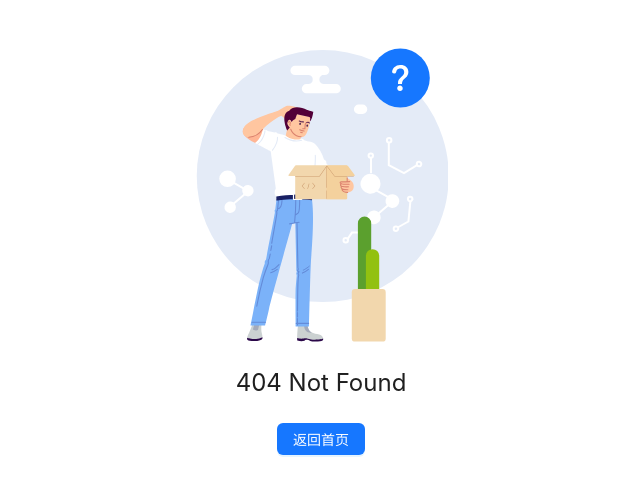
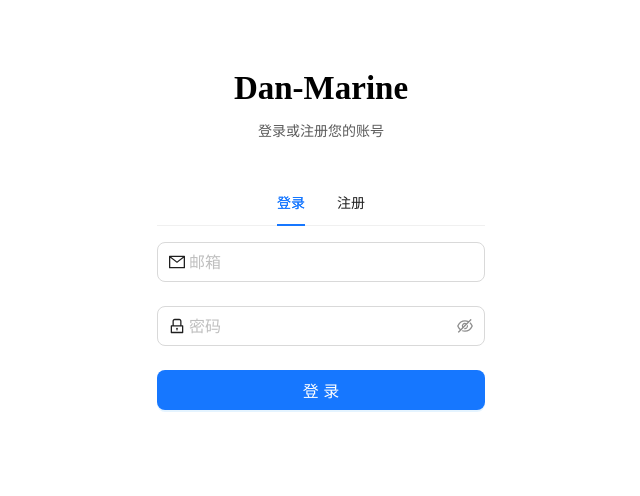
Before and after one commit to JasonYanHJ/ship-sale-frontend, a React (Vite) app: page /login in a window 1280 px wide. Before the commit this address had no page. Shown: the top 496 px of the page, without its empty margins (319-959 px from the left). Built offline with nearby package versions, Linux system fonts and the light colour scheme; no server answers.

Commit message:
feat: 实现用户的登录注册功能

```diff
--- a/src/App.tsx
+++ b/src/App.tsx
@@ -14,14 +14,19 @@ import PageNotFound from "./module/layout/PageNotFound";
 import TagManagementPage from "./module/tag/TagManagementPage";
 import SalerManagementPage from "./module/saler/SalerManagementPage";
 import MailForwardPage from "./module/mail/MailForwardPage";
+import { AuthProvider } from "./module/auth/useAuth";
+import LoginAndRegisterForm from "./module/auth/LoginAndRegister";
 
 dayjs.locale("zh-cn");
 
 const App = () => {
   return (
     <ConfigProvider locale={zhCN}>
+      <AuthProvider>
         <Router>
           <Routes>
+            <Route path="/login" element={<LoginAndRegisterForm />} />
+
             <Route element={<Layout />}>
               <Route path="/welcome" element={<div>hello</div>} />
               <Route path="/mail-forward" element={<MailForwardPage />} />
@@ -33,6 +38,7 @@ const App = () => {
             <Route path="*" element={<PageNotFound />} />
           </Routes>
         </Router>
+      </AuthProvider>
     </ConfigProvider>
   );
 };
--- /dev/null
+++ b/src/module/auth/LoginAndRegister.tsx
@@ -0,0 +1,187 @@
+import { useState } from "react";
+import { useNavigate, useLocation } from "react-router-dom";
+import { LoginForm, ProFormText } from "@ant-design/pro-components";
+import { LockOutlined, MailOutlined, UserOutlined } from "@ant-design/icons";
+import { Tabs } from "antd";
+import useAuth from "./useAuth";
+import { withMessage } from "../../service/api-request/apiRequest";
+
+type RegisterFormDateType = {
+  name: string;
+  email: string;
+  password: string;
+};
+type LoginFormDateType = {
+  email: string;
+  password: string;
+};
+
+const LoginAndRegisterForm = () => {
+  const [loginType, setLoginType] = useState("login");
+  const navigate = useNavigate();
+  const location = useLocation();
+
+  const { login, register } = useAuth();
+
+  // 获取重定向路径
+  const from = location.state?.from?.pathname || "/";
+
+  // 登录处理函数
+  const handleLogin = async (values: LoginFormDateType) => {
+    const { email, password } = values;
+    await withMessage(login(email, password));
+    navigate(from, { replace: true });
+  };
+
+  // 注册处理函数
+  const handleRegister = async (values: RegisterFormDateType) => {
+    const { name, email, password } = values;
+    await withMessage(register(name, email, password));
+    navigate(from, { replace: true });
+  };
+
+  return (
+    <div style={{ maxWidth: "400px", margin: "0 auto", padding: "40px 0" }}>
+      <LoginForm
+        title="Dan-Marine"
+        subTitle="登录或注册您的账号"
+        submitter={{
+          searchConfig: { submitText: loginType === "login" ? "登录" : "注册" },
+        }}
+        onFinish={loginType === "login" ? handleLogin : handleRegister}
+      >
+        <Tabs
+          activeKey={loginType}
+          onChange={setLoginType}
+          centered
+          items={[
+            {
+              key: "login",
+              label: "登录",
+            },
+            {
+              key: "register",
+              label: "注册",
+            },
+          ]}
+        />
+
+        {loginType === "login" && (
+          <>
+            <ProFormText
+              name="email"
+              fieldProps={{
+                size: "large",
+                prefix: <MailOutlined />,
+              }}
+              placeholder="邮箱"
+              rules={[
+                {
+                  required: true,
+                  message: "请输入邮箱",
+                },
+                {
+                  type: "email",
+                  message: "请输入有效的邮箱地址",
+                },
+              ]}
+            />
+            <ProFormText.Password
+              name="password"
+              fieldProps={{
+                size: "large",
+                prefix: <LockOutlined />,
+              }}
+              placeholder="密码"
+              rules={[
+                {
+                  required: true,
+                  message: "请输入密码",
+                },
+              ]}
+            />
+          </>
+        )}
+
+        {loginType === "register" && (
+          <>
+            <ProFormText
+              name="email"
+              fieldProps={{
+                size: "large",
+                prefix: <MailOutlined />,
+              }}
+              placeholder="邮箱"
+              rules={[
+                {
+                  required: true,
+                  message: "请输入邮箱",
+                },
+                {
+                  type: "email",
+                  message: "请输入有效的邮箱地址",
+                },
+              ]}
+            />
+            <ProFormText
+              name="name"
+              fieldProps={{
+                size: "large",
+                prefix: <UserOutlined />,
+              }}
+              placeholder="用户名"
+              rules={[
+                {
+                  required: true,
+                  message: "请输入用户名",
+                },
+              ]}
+            />
+            <ProFormText.Password
+              name="password"
+              fieldProps={{
+                size: "large",
+                prefix: <LockOutlined />,
+              }}
+              placeholder="密码"
+              rules={[
+                {
+                  required: true,
+                  message: "请输入密码",
+                },
+                {
+                  min: 6,
+                  message: "密码长度不能少于6位",
+                },
+              ]}
+            />
+            <ProFormText.Password
+              name="confirmPassword"
+              fieldProps={{
+                size: "large",
+                prefix: <LockOutlined />,
+              }}
+              placeholder="确认密码"
+              rules={[
+                {
+                  required: true,
+                  message: "请确认密码",
+                },
+                ({ getFieldValue }) => ({
+                  validator(_, value) {
+                    if (!value || getFieldValue("password") === value) {
+                      return Promise.resolve();
+                    }
+                    return Promise.reject(new Error("两次输入的密码不一致"));
+                  },
+                }),
+              ]}
+            />
+          </>
+        )}
+      </LoginForm>
+    </div>
+  );
+};
+
+export default LoginAndRegisterForm;
--- /dev/null
+++ b/src/module/auth/User.tsx
@@ -0,0 +1,11 @@
+export type User = {
+  id: number;
+  name: string;
+  email: string;
+  roles: Role[];
+};
+
+export type Role = {
+  id: number;
+  name: string;
+};
--- /dev/null
+++ b/src/module/auth/useAuth.tsx
@@ -0,0 +1,87 @@
+/* eslint-disable react-refresh/only-export-components */
+import {
+  createContext,
+  useContext,
+  useState,
+  useEffect,
+  ReactNode,
+} from "react";
+import { User } from "./User";
+import { apiRequest } from "../../service/api-request/apiRequest";
+import { ApiResponse } from "../../service/api-request/ApiResponse";
+
+type AuthResponse = {
+  user: User;
+  token: string;
+};
+export const TOKEN_LOCAL_STORAGE_KEY = "ship-sail-user-token";
+
+// Create the context
+type AuthContextType = {
+  user: User | "guest" | null;
+  login: (
+    email: string,
+    password: string
+  ) => Promise<ApiResponse<AuthResponse>>;
+  register: (
+    name: string,
+    email: string,
+    password: string
+  ) => Promise<ApiResponse<AuthResponse>>;
+  logout: () => Promise<ApiResponse<object>>;
+};
+const AuthContext = createContext<AuthContextType>({} as AuthContextType);
+
+// Create a provider component
+export function AuthProvider({ children }: { children: ReactNode }) {
+  const [user, setUser] = useState<User | "guest" | null>(null);
+
+  useEffect(() => {
+    apiRequest<AuthResponse>("/auth/user", null, { method: "GET" })
+      .then((res) => setUser(res.data.user))
+      .catch(() => setUser("guest"));
+  }, []);
+
+  const login = (email: string, password: string) =>
+    apiRequest<AuthResponse>("/auth/login", { email, password }).then((res) => {
+      setUser(res.data.user);
+      localStorage.setItem(TOKEN_LOCAL_STORAGE_KEY, res.data.token);
+      return res;
+    });
+
+  const register = (name: string, email: string, password: string) =>
+    apiRequest<AuthResponse>("/auth/register", { name, email, password }).then(
+      (res) => {
+        setUser(res.data.user);
+        localStorage.setItem(TOKEN_LOCAL_STORAGE_KEY, res.data.token);
+        return res;
+      }
+    );
+
+  const logout = () =>
+    apiRequest<object>("/auth/logout").then((res) => {
+      setUser("guest");
+      return res;
+    });
+
+  const value = {
+    user,
+    login,
+    register,
+    logout,
+  };
+
+  return <AuthContext.Provider value={value}>{children}</AuthContext.Provider>;
+}
+
+// Custom hook to use the context
+export function useAuth() {
+  const context = useContext(AuthContext);
+  if (context === null) {
+    throw new Error("useAuth must be used within a AuthProvider");
+  }
+  return context;
+}
+
+// Default export for the custom hook
+export default useAuth;
--- a/src/module/layout/Layout.tsx
+++ b/src/module/layout/Layout.tsx
@@ -1,9 +1,21 @@
 import { PageContainer, ProLayout } from "@ant-design/pro-components";
 import route from "./route";
-import { Outlet, useNavigate } from "react-router-dom";
+import { Navigate, Outlet, useLocation, useNavigate } from "react-router-dom";
+import useAuth from "../auth/useAuth";
+import { Spin, Tooltip } from "antd";
+import { LogoutOutlined } from "@ant-design/icons";
+import { withMessage } from "../../service/api-request/apiRequest";
 
 const Layout = () => {
   const navigate = useNavigate();
+  const location = useLocation();
+
+  const { user, logout } = useAuth();
+
+  if (user === null) return <Spin fullscreen delay={200} />;
+
+  if (user === "guest")
+    return <Navigate to="/login" state={{ from: location }} replace />;
 
   return (
     <ProLayout
@@ -12,6 +24,15 @@ const Layout = () => {
       menuItemRender={(item, dom) => (
         <div onClick={() => navigate(item.path!)}>{dom}</div>
       )}
+      avatarProps={{
+        title: user.name,
+        size: "small",
+      }}
+      actionsRender={() => [
+        <Tooltip key="logout" title="退出登录">
+          <LogoutOutlined onClick={() => withMessage(logout())} />
+        </Tooltip>,
+      ]}
     >
       <PageContainer>
         <Outlet />
--- a/src/service/api-request/apiRequest.tsx
+++ b/src/service/api-request/apiRequest.tsx
@@ -1,6 +1,7 @@
 import { message } from "antd";
 import { ApiError } from "./ApiError";
 import { ApiResponse } from "./ApiResponse";
+import { TOKEN_LOCAL_STORAGE_KEY } from "../../module/auth/useAuth";
 
 export const API_PREFIX = window.location.href.startsWith("http://localhost")
   ? "http://127.0.0.1:8000/api"
@@ -18,10 +19,13 @@ export async function apiRequest<T>(
 ): Promise<ApiResponse<T>> {
   return fetch(API_PREFIX + path, {
     method: "POST",
-    body: JSON.stringify(body),
+    body: body ? JSON.stringify(body) : undefined,
     credentials: "include",
     ...option,
     headers: {
+      Authorization: `Bearer ${
+        localStorage.getItem(TOKEN_LOCAL_STORAGE_KEY) ?? ""
+      }`,
       "Content-Type": "application/json",
       Accept: "application/json",
       ...option.headers,
@@ -49,7 +53,7 @@ export async function mailApiRequest<T>(
 ): Promise<ApiResponse<T>> {
   return fetch(MAIL_API_PREFIX + path, {
     method: "POST",
-    body: JSON.stringify(body),
+    body: body ? JSON.stringify(body) : undefined,
     credentials: "include",
     ...option,
     headers: {
```
Lines whose indentation alone changed are shown as unchanged.
